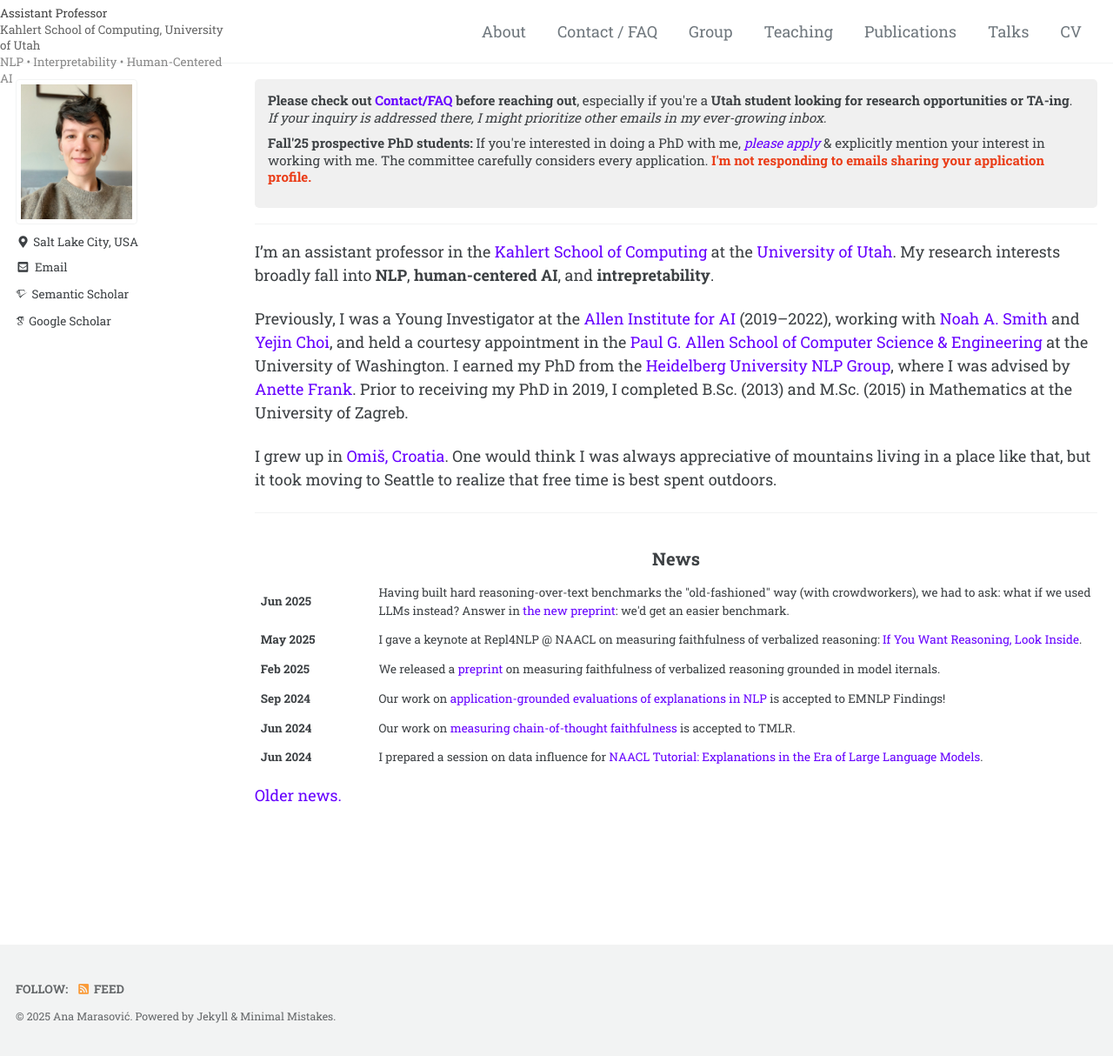
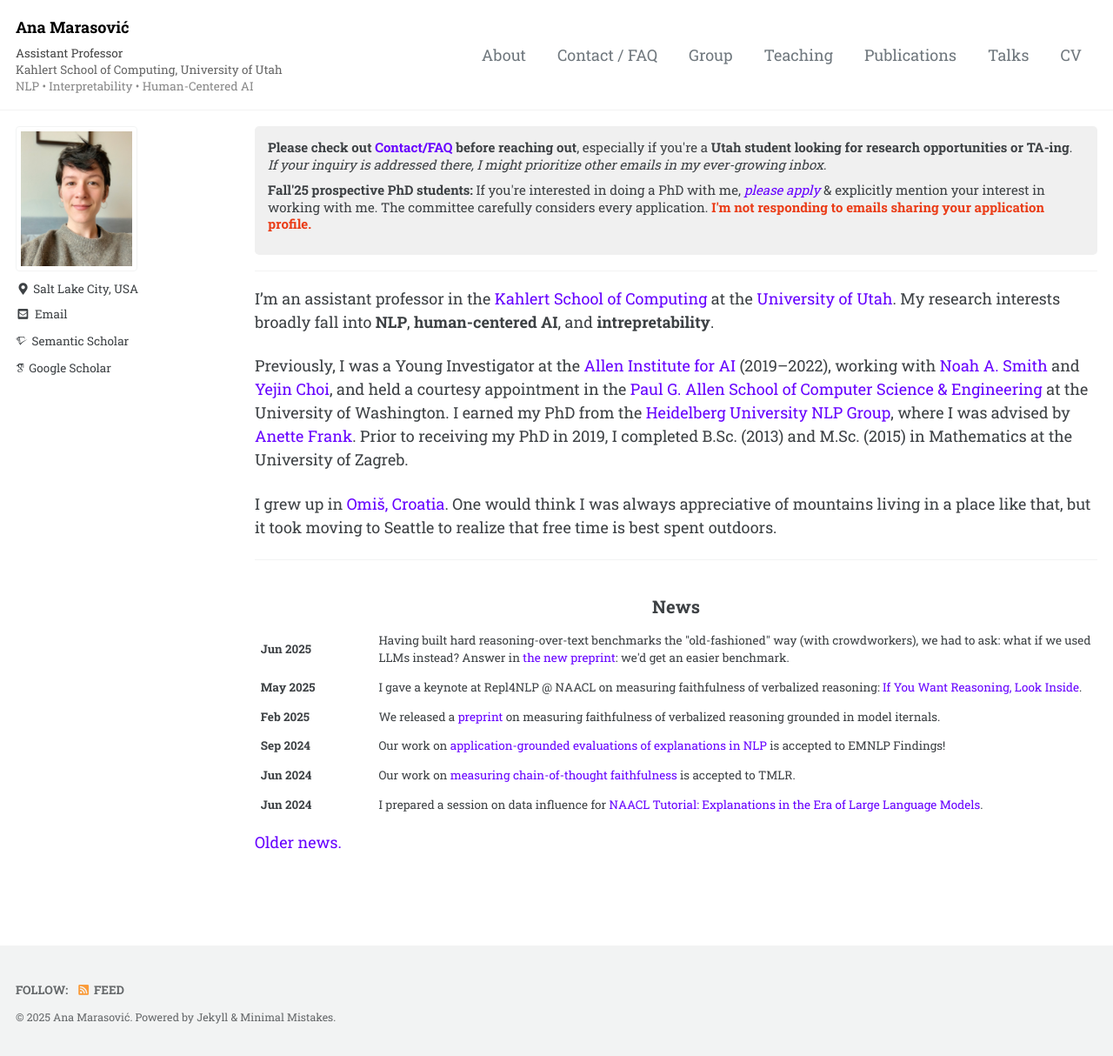
Before and after one commit to amarasovic/amarasovic.github.io, a Jekyll site: the page built from index.md, in a window 1280 px wide and 1214 px high. Shown: the whole window at 87% size. Built offline with Jekyll 4.4.1, drawn with Linux system fonts in a browser that asks for light colours; cached includes are drawn as plain includes; some web fonts are replaced; a script that is not in the unit is left out.

Commit message:
Revert complex positioning to restore working layout
Remove the broken absolute positioning and complex calculations that messed up the upper left corner. Back to a clean, working state.

🤖 Generated with [Claude Code](https://claude.ai/code)

Co-Authored-By: Claude <noreply@anthropic.com>

```diff
--- a/assets/css/main.scss
+++ b/assets/css/main.scss
@@ -18,19 +18,6 @@ $header-font-family: $sans-serif;
 
 a {
   text-decoration: none !important;
-}
-
-@include breakpoint($x-large) {
-  .masthead__inner-wrap {
-    padding-left: calc((100vw - #{$max-width}) / 2) !important;
-    align-items: flex-end !important;
-  }
-
-  .site-title {
-    position: absolute !important;
-    left: calc((100vw - #{$max-width}) / 2) !important;
-    width: calc(#{$right-sidebar-width} - 1em) !important;
-  }
 }
 
 .site-title {
```
